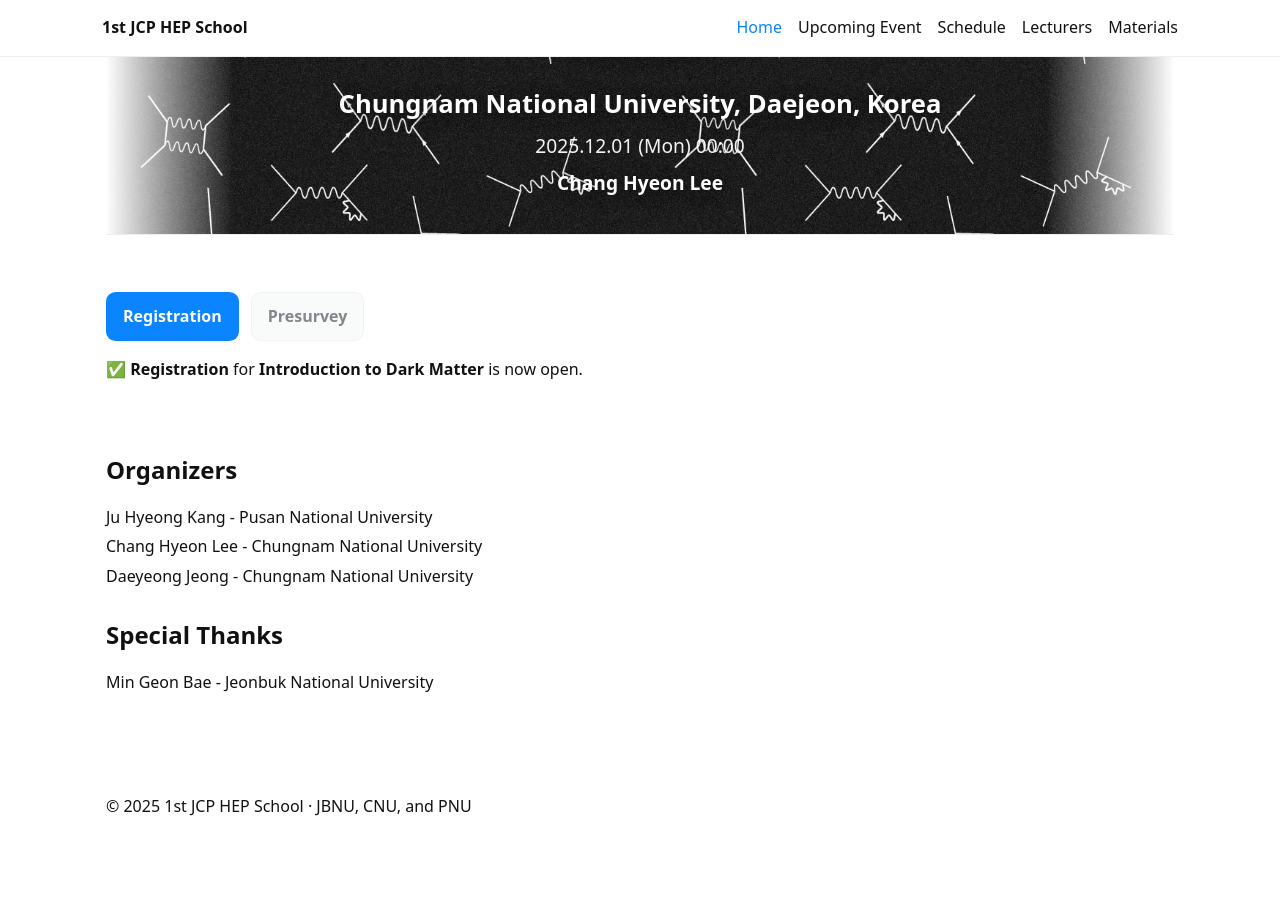
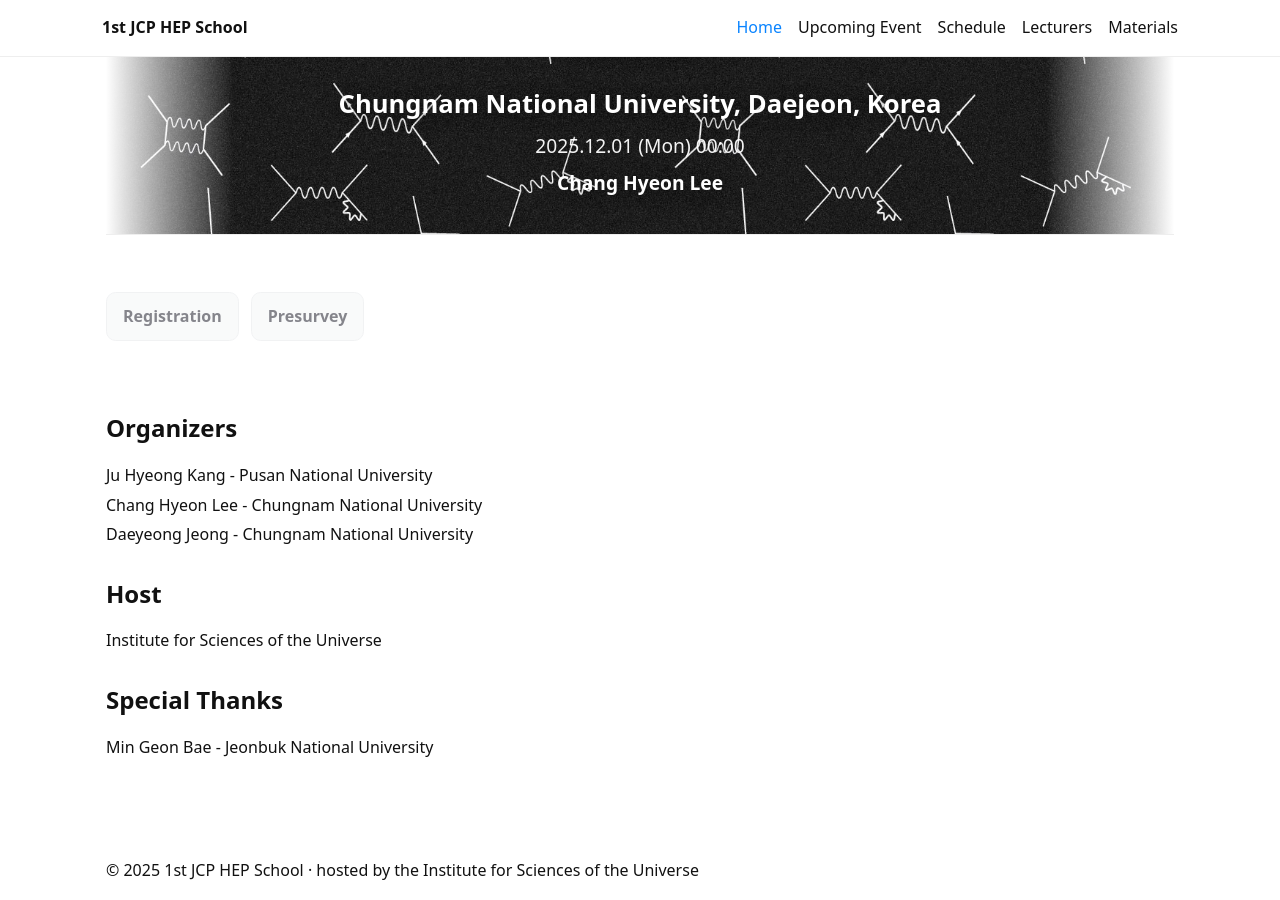
Before and after one commit to HEPschool/1stJCP, a Jekyll site: the page built from docs/index.md, in a window 1280 px wide and 900 px high, scrolled down 946 px. Built offline with Jekyll 4.4.1, drawn with Linux system fonts in a browser that asks for light colours; before the commit the page ends 1781 px from its top, so only the background shows below that; some of the changed text lies outside the part shown.

Commit message:
Host - Institute for Sciences of the Universe update, Regestration for Introduction to Dark Matter close

```diff
--- a/docs/_data/sponsors.yml
+++ b/docs/_data/sponsors.yml
@@ -1,2 +1,2 @@
-- name:
+- name: "Institute for Sciences of the Universe"
   logo:
--- a/docs/_data/surveys.yml
+++ b/docs/_data/surveys.yml
@@ -1,7 +1,7 @@
 - name: "Registration"
-  topic: "Introduction to Dark Matter"
-  url: "https://docs.google.com/forms/d/e/1FAIpQLScQX8VimJ7CDm6ihze5IhxddZXNXIVUGmzmbe0uEj2Hn7Vvzg/viewform?usp=header"
-  enabled: true
+  topic: ""
+  url: ""
+  enabled: false
 - name: "Presurvey"
   topic: ""
   url: ""
--- a/docs/_includes/footer.html
+++ b/docs/_includes/footer.html
@@ -1,5 +1,5 @@
 <footer class="site-footer">
   <div class="wrap">
-    <p>© {{ site.time | date: "%Y" }} {{ site.title }} · JBNU, CNU, and PNU</p>
+    <p>© {{ site.time | date: "%Y" }} {{ site.title }} · hosted by the Institute for Sciences of the Universe</p>
   </div>
 </footer>
--- a/docs/index.md
+++ b/docs/index.md
@@ -12,6 +12,8 @@ hero:
     - text: "by students, for students"
       style: subtitle
     - text: "Jeonbuk, Chungnam and Pusan National University"
+      style: note
+    - text: "Hosted by the Institute for Sciences of the Universe"
       style: note
 ---
 # {{ site.title }}
@@ -34,4 +36,6 @@ JCP HEP School is a student-led monthly workshop featuring graduate-level, field
 
 {% include organizers.html %}
 
+{% include sponsors.html title="Host" %}
+
 {% include specialthanks.html %}
```
